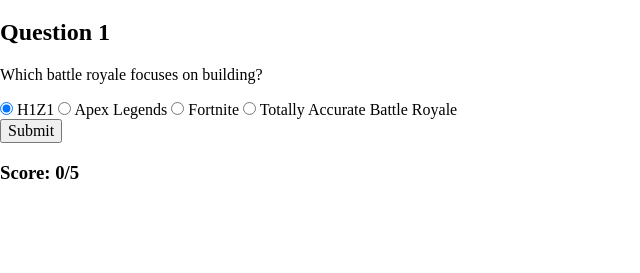
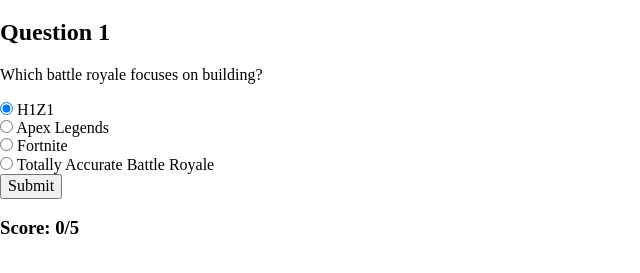
Before and after one commit to bdolan1125/quizapp_Daniel_Ben, a plain HTML site: page index.html in a window 1280 px wide. Both pictures are taken after a click on the button "Start Quiz". Shown: the part 61-334 px from the top of the page, without its empty margins (0-640 px from the left). Drawn offline with nearby package versions, Linux system fonts and the light colour scheme.

Commit message:
div'd out the questions

```diff
--- a/app.js
+++ b/app.js
@@ -72,34 +72,43 @@ function renderQuestionPage(){
   const questionView = (`<h2 class="question-number">Question ${STORE.questionNumber+1}</h2>
 <p class="question-text">${questionPool}</p>
 <form class="answer-list-form">
+<div>
     <input type = "radio"
                  name = "Answer"
                  id = "answerOne"
                  value = "1"
-                 tabindex = "0"
-                 checked = true/>
+                 tabindex = "1"
+                 checked = true
+                 alt= ${answer1} />
     <label for = "Answer1">${answer1}</label>
+    </div>
+    <div>
     <input type = "radio"
                  name = "Answer"
                  id = "answerTwo"
                  value = "2"
-                 tabindex = "0"
+                 tabindex = "2"
                  />
     <label for = "Answer2">${answer2}</label>
+    </div>
+    <div>
     <input type = "radio"
                  name = "Answer"
                  id = "answerThree"
                  value = "3"
-                 tabindex = "0"
+                 tabindex = "3"
                  />
     <label for = "Answer3">${answer3}</label>
+    </div>
+    <div>
     <input type = "radio"
                  name = "Answer"
                  id = "answerFour"
                  value = "4"
-                 tabindex = "0"
+                 tabindex = "4"
                  />
     <label for = "Answer4">${answer4}</label>
+    </div>
 </form>
 <button type="button" class="submit-answer">Submit</button>
 <h3>Score: ${STORE.score}/5</h3>`)
--- a/index.html
+++ b/index.html
@@ -15,7 +15,7 @@
   <header>
     <h1>Battle Royale Quiz</h1>
   </header>
-  <main>
+  <main aria-live="polite">
   </main>
   <script src="https://code.jquery.com/jquery-3.4.1.slim.js" crossorigin="anonymous"></script>
   <script src="app.js"></script>
```
